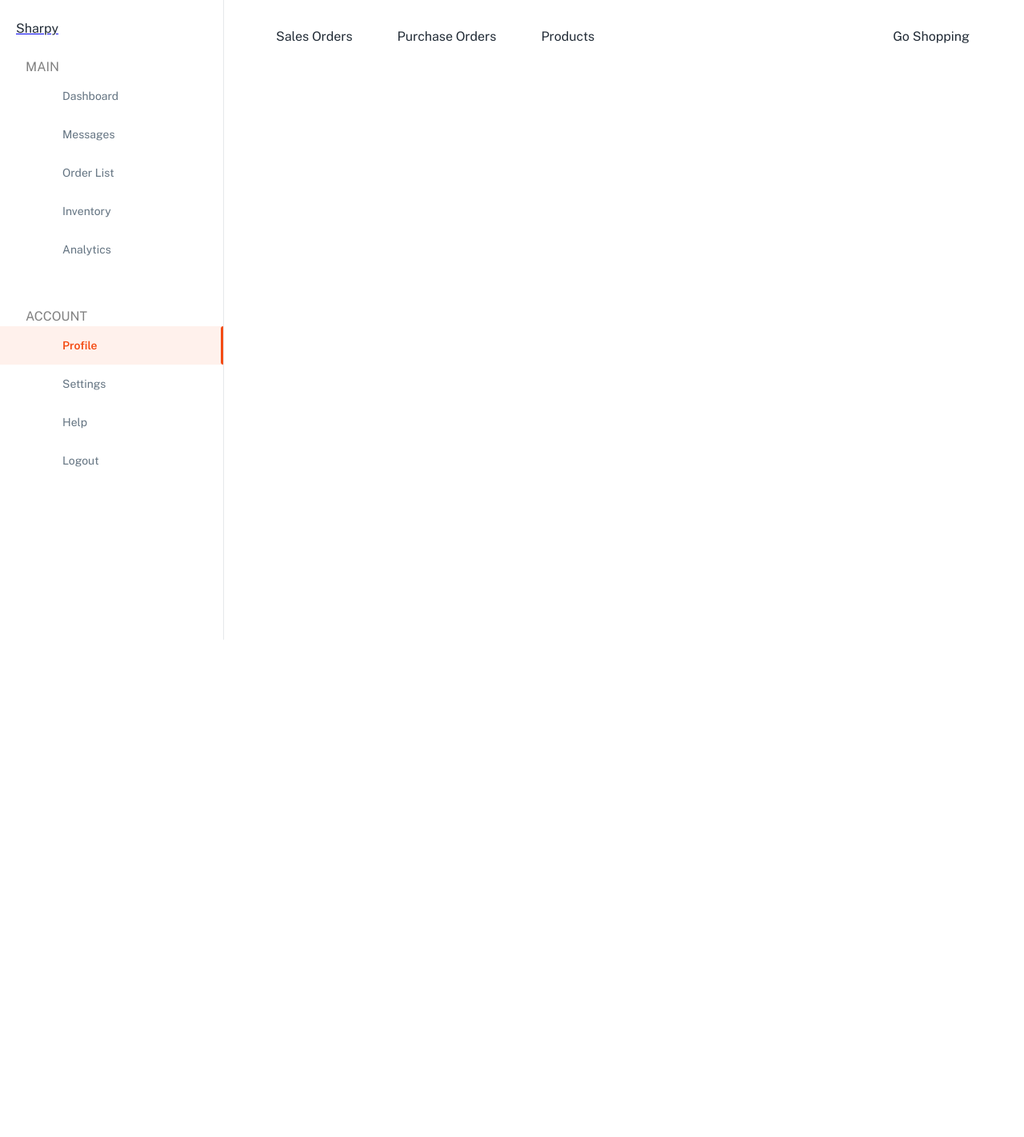
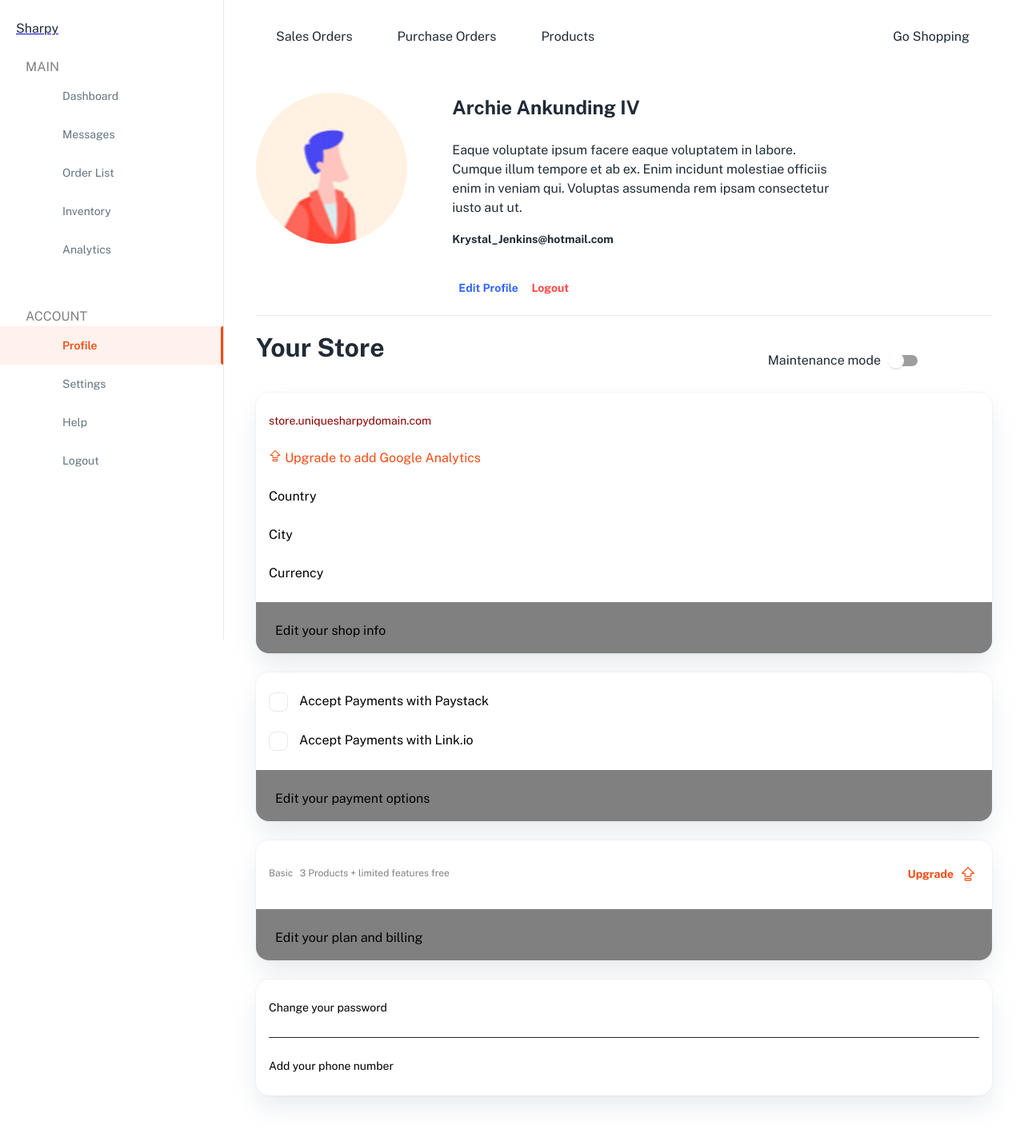
Before and after one commit to shoboske/sharpy-ecommerce, a React (Create React App) app: page /profile in a window 1280 px wide. Shown: the top 1422 px of the page at 80% size. Before the commit the page ends 800 px from the top, so only its background shows below. Built offline with nearby package versions, Linux system fonts and the light colour scheme; a web font is replaced by a local one.

Commit message:
Added Profile page
- hid text on navbar when screen is small

```diff
--- a/public/index.html
+++ b/public/index.html
@@ -23,7 +23,7 @@
   <meta name="description"
     content="" />
   <meta name="keywords" content="react,material,kit,application,dashboard,admin,template" />
-  <meta name="author" content="Minimal UI Kit" />
+  <meta name="author" content="Sharpy UI Kit" />
 </head>
 
 <body>
--- a/src/_mocks_/account.js
+++ b/src/_mocks_/account.js
@@ -1,8 +1,10 @@
+import faker from 'faker';
 // ----------------------------------------------------------------------
 
 const account = {
-  displayName: 'Jaydon Frankie',
-  email: 'demo@minimals.cc',
+  displayName: faker.name.findName(),
+  email: faker.internet.email(),
+  descriprion: faker.lorem.paragraph(3),
   photoURL: '/static/mock-images/avatars/avatar_default.jpg'
 };
 
--- a/src/layouts/dashboard/NotificationsPopover.js
+++ b/src/layouts/dashboard/NotificationsPopover.js
@@ -46,7 +46,7 @@ const NOTIFICATIONS = [
   {
     id: faker.datatype.uuid(),
     title: faker.name.findName(),
-    description: 'answered to your comment on the Minimal',
+    description: 'answered to your comment on the Sharpy',
     avatar: mockImgAvatar(2),
     type: 'friend_interactive',
     createdAt: sub(new Date(), { hours: 3, minutes: 30 }),
--- a/src/pages/Blog.js
+++ b/src/pages/Blog.js
@@ -21,7 +21,7 @@ const SORT_OPTIONS = [
 
 export default function Blog() {
   return (
-    <Page title="Dashboard: Blog | Minimal-UI">
+    <Page title="Dashboard: Blog | Sharpy">
       <Container>
         <Stack direction="row" alignItems="center" justifyContent="space-between" mb={5}>
           <Typography variant="h4" gutterBottom>
--- a/src/pages/Login.js
+++ b/src/pages/Login.js
@@ -41,7 +41,7 @@ const ContentStyle = styled('div')(({ theme }) => ({
 
 export default function Login() {
   return (
-    <RootStyle title="Login | Minimal-UI">
+    <RootStyle title="Login | Sharpy">
       <AuthLayout>
         Don’t have an account? &nbsp;
         <Link underline="none" variant="subtitle2" component={RouterLink} to="/register">
@@ -62,7 +62,7 @@ export default function Login() {
         <ContentStyle>
           <Stack sx={{ mb: 5 }}>
             <Typography variant="h4" gutterBottom>
-              Sign in to Minimal
+              Sign in to Sharpy
             </Typography>
             <Typography sx={{ color: 'text.secondary' }}>Enter your details below.</Typography>
           </Stack>
--- a/src/pages/Page404.js
+++ b/src/pages/Page404.js
@@ -21,7 +21,7 @@ const RootStyle = styled(Page)(({ theme }) => ({
 
 export default function Page404() {
   return (
-    <RootStyle title="404 Page Not Found | Minimal-UI">
+    <RootStyle title="404 Page Not Found | Sharpy">
       <Container>
         <MotionContainer initial="initial" open>
           <Box sx={{ maxWidth: 480, margin: 'auto', textAlign: 'center' }}>
--- a/src/pages/Products.js
+++ b/src/pages/Products.js
@@ -47,7 +47,7 @@ export default function EcommerceShop() {
   };
 
   return (
-    <Page title="Dashboard: Products | Minimal-UI">
+    <Page title="Dashboard: Products | Sharpy">
       <Container>
         <Typography variant="h4" sx={{ mb: 5 }}>
           Products
--- /dev/null
+++ b/src/pages/Profile.js
@@ -0,0 +1,197 @@
+import { useState } from 'react';
+import { Icon } from '@iconify/react';
+import PropTypes from 'prop-types';
+
+// material
+import {
+  Avatar,
+  Button,
+  Card,
+  CardHeader,
+  Container,
+  Divider,
+  FormControlLabel,
+  IconButton,
+  Stack,
+  Switch,
+  Typography,
+  ToggleButton,
+  Grid
+} from '@mui/material';
+import outlineEdit from '@iconify/icons-ic/outline-edit';
+import outlinePlus from '@iconify/icons-ic/outline-plus';
+import outlineCheck from '@iconify/icons-ic/outline-check';
+// components
+import Page from '../components/Page';
+import account from '../_mocks_/account';
+
+//
+
+// ----------------------------------------------------------------------
+
+const ProfileSettingsCard = ({ icon, title, action, children }) => (
+  <Card>
+    <Stack spacing={3} sx={{ p: 3, px: 2 }}>
+      {children}
+    </Stack>
+    {title && (
+      <CardHeader
+        title={title}
+        disableTypography
+        sx={{ backgroundColor: 'gray', pb: 2, color: 'black' }}
+        action={
+          <IconButton aria-label="settings" onClick={() => action}>
+            <Icon icon={icon} color="black" />
+          </IconButton>
+        }
+      />
+    )}
+  </Card>
+);
+ProfileSettingsCard.propTypes = {
+  icon: PropTypes.any,
+  title: PropTypes.string,
+  action: PropTypes.func,
+  children: PropTypes.any
+};
+export default function Profile() {
+  function renderProfileDetails(account) {
+    return (
+      <Grid container spacing={2} maxWidth="80%">
+        <Grid item xs={12} md={4}>
+          <Avatar
+            alt={account.displayName}
+            src={account.photoURL}
+            sx={{
+              width: { xs: '6.5em', md: 'auto' },
+              height: { xs: '6.5em', md: 'auto' },
+              marginRight: '2em'
+            }}
+          />
+        </Grid>
+        <Grid item xs={8}>
+          <Stack direction="column" justifyContent="space-between">
+            <Typography variant="h4" marginBottom="1em">
+              {account.displayName}
+            </Typography>
+            <Typography variant="body1" marginBottom="1em">
+              {account.descriprion}
+            </Typography>
+            <Typography variant="body2" fontWeight="bolder">
+              {account.email}
+            </Typography>
+            <Stack direction="row" marginTop="2em">
+              <Button color="secondary" variant="text" size="medium" marginRight="1em">
+                Edit Profile
+              </Button>
+              <Button color="error" variant="text" size="medium">
+                Logout
+              </Button>
+            </Stack>
+          </Stack>
+        </Grid>
+      </Grid>
+    );
+  }
+
+  function StandaloneToggleButton(props) {
+    const [selected, setSelected] = useState(false);
+
+    return (
+      <ToggleButton
+        {...props}
+        value="check"
+        selected={selected}
+        color="success"
+        onChange={() => {
+          setSelected(!selected);
+        }}
+      >
+        <Icon icon={outlineCheck} color="primary" />
+      </ToggleButton>
+    );
+  }
+
+  return (
+    <Page title="Profile | Sharpy">
+      <Container sx={{ marginX: 'auto', maxWidth: '90%' }}>
+        {renderProfileDetails(account)}
+        <Divider sx={{ maxWidth: '100%', marginY: 2 }} />
+        <Stack direction="row" justifyContent="space-between" maxWidth="90%">
+          <Typography variant="h3" marginBottom="1em">
+            Your Store
+          </Typography>
+
+          <FormControlLabel
+            value="start"
+            control={<Switch color="primary" />}
+            label="Maintenance mode"
+            labelPlacement="start"
+          />
+        </Stack>
+        <Stack item xs={12} md={12} marginX="auto" spacing={3}>
+          <ProfileSettingsCard icon={outlineEdit} title="Edit your shop info">
+            <Typography variant="body2" color="darkred" marginBottom="1em">
+              store.uniquesharpydomain.com
+            </Typography>
+            <Typography variant="body1" marginBottom="1em" color="primary">
+              <Icon icon="carbon:upgrade" />
+              &nbsp;Upgrade to add Google Analytics
+            </Typography>
+            <Typography variant="body1" marginBottom="1em" color="black">
+              Country
+            </Typography>
+            <Typography variant="body1" marginBottom="1em" color="black">
+              City
+            </Typography>
+            <Typography variant="body1" marginBottom="1em" color="black">
+              Currency
+            </Typography>
+          </ProfileSettingsCard>
+
+          <ProfileSettingsCard icon={outlineEdit} title="Edit your payment options">
+            <Typography variant="body" color="black" marginBottom="1em">
+              <StandaloneToggleButton sx={{ marginRight: '1em' }} />
+              Accept Payments with Paystack
+            </Typography>
+            <Typography variant="body" color="black" marginBottom="1em">
+              <StandaloneToggleButton sx={{ marginRight: '1em' }} />
+              Accept Payments with Link.io
+            </Typography>
+          </ProfileSettingsCard>
+
+          <ProfileSettingsCard icon={outlineEdit} title="Edit your plan and billing">
+            <Stack direction="row" justifyContent="space-between" alignItems="baseline">
+              <Typography variant="caption" color="gray" marginBottom="1em">
+                Basic &nbsp;&nbsp;3 Products + limited features free
+              </Typography>
+              <Typography variant="body2" color="gray">
+                <Button endIcon={<Icon icon="carbon:upgrade" />}>Upgrade</Button>
+              </Typography>
+            </Stack>
+          </ProfileSettingsCard>
+
+          <ProfileSettingsCard>
+            <Stack direction="row" justifyContent="space-between" alignItems="baseline">
+              <Typography variant="body2" color="black">
+                Change your password
+              </Typography>
+              <IconButton>
+                <Icon icon={outlineEdit} color="black" />
+              </IconButton>
+            </Stack>
+            <Divider color="black" minWidth="120%" />
+            <Stack direction="row" justifyContent="space-between" alignItems="baseline">
+              <Typography variant="body2" color="black">
+                Add your phone number
+              </Typography>
+              <IconButton>
+                <Icon icon={outlinePlus} color="black" />
+              </IconButton>
+            </Stack>
+          </ProfileSettingsCard>
+        </Stack>
+      </Container>
+    </Page>
+  );
+}
--- a/src/pages/Register.js
+++ b/src/pages/Register.js
@@ -41,7 +41,7 @@ const ContentStyle = styled('div')(({ theme }) => ({
 
 export default function Register() {
   return (
-    <RootStyle title="Register | Minimal-UI">
+    <RootStyle title="Register | Sharpy">
       <AuthLayout>
         Already have an account? &nbsp;
         <Link underline="none" variant="subtitle2" component={RouterLink} to="/login">
@@ -52,7 +52,7 @@ export default function Register() {
       <MHidden width="mdDown">
         <SectionStyle>
           <Typography variant="h3" sx={{ px: 5, mt: 10, mb: 5 }}>
-            Manage the job more effectively with Minimal
+            Manage the job more effectively with Sharpy
           </Typography>
           <img alt="register" src="/static/illustrations/illustration_register.png" />
         </SectionStyle>
@@ -74,7 +74,7 @@ export default function Register() {
           <RegisterForm />
 
           <Typography variant="body2" align="center" sx={{ color: 'text.secondary', mt: 3 }}>
-            By registering, I agree to Minimal&nbsp;
+            By registering, I agree to Sharpy&nbsp;
             <Link underline="always" sx={{ color: 'text.primary' }}>
               Terms of Service
             </Link>
--- a/src/pages/User.js
+++ b/src/pages/User.js
@@ -132,7 +132,7 @@ export default function User() {
   const isUserNotFound = filteredUsers.length === 0;
 
   return (
-    <Page title="User | Minimal-UI">
+    <Page title="User | Sharpy">
       <Container>
         <Stack direction="row" alignItems="center" justifyContent="space-between" mb={5}>
           <Typography variant="h4" gutterBottom>
--- a/src/routes.js
+++ b/src/routes.js
@@ -9,6 +9,7 @@ import DashboardApp from './pages/DashboardApp';
 import Products from './pages/Inventory';
 // import Blog from './pages/Blog';
 // import User from './pages/User';
+import Profile from './pages/Profile';
 import Order from './pages/Order';
 import NotFound from './pages/Page404';
 import EmptyPageApp from './pages/EmptyPageApp';
@@ -37,6 +38,7 @@ export default function Router() {
         { path: 'login', element: <Login /> },
         { path: 'register', element: <Register /> },
         { path: '404', element: <NotFound /> },
+        { path: 'profile', element: <Profile /> },
         { path: '/', element: <Navigate to="/dashboard" /> },
         { path: '*', element: <EmptyPageApp /> }
       ]
```
Also changed, not shown: src/layouts/dashboard/DashboardNavbar.js (+10 -2 lines).
